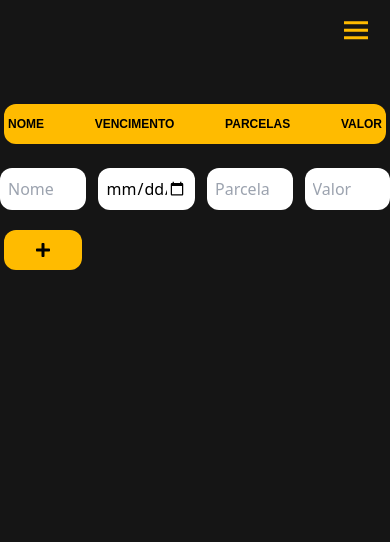
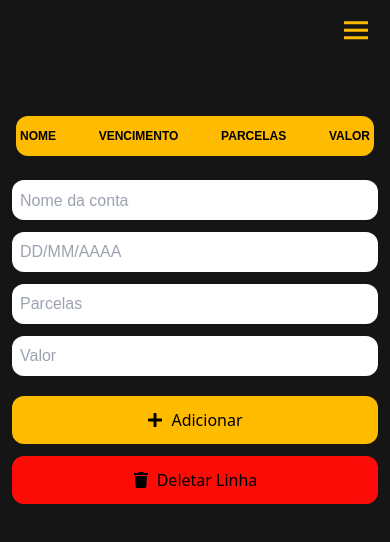
Before and after one commit to KaykyFideliss/healthy-wallet-project, a React (Vite) app: page /MinhasContas in a window 390 px wide. Both pictures are taken after a click on the button "CRIAR TABELA". Shown: the top 542 px of the page. Built offline with nearby package versions, Linux system fonts and the light colour scheme; a web font is replaced by a local one.

Commit message:
Commit para ver no mobile

```diff
--- a/src/pages/MinhasContas.jsx
+++ b/src/pages/MinhasContas.jsx
@@ -1,5 +1,5 @@
 import React, { useState } from "react";
-import { FaPlus } from "react-icons/fa";
+import { FaPlus, FaTrash } from "react-icons/fa";
 
 const MinhasContas = () => {
     const [showTable, setShowTable] = useState(false);
@@ -10,6 +10,8 @@ const MinhasContas = () => {
         parcelas: "",
         valor: ""
     });
+    const [modoDeletar, setModoDeletar] = useState(false);
+    const [contaParaDeletar, setContaParaDeletar] = useState(null);
 
     const handleCreateTable = () => {
         setShowTable(true);
@@ -21,16 +23,33 @@ const MinhasContas = () => {
         setNovaConta({ nome: "", vencimento: "", parcelas: "", valor: "" });
     };
 
-    const handleDelete = (index) => {
-        const novas = contas.filter((_, i) => i !== index);
-        setContas(novas);
+    const ativarModoDeletar = () => {
+        setModoDeletar(true);
+        setContaParaDeletar(null);
+    };
+
+    const handleClickLinha = (index) => {
+        if (modoDeletar) {
+            setContaParaDeletar(index);
+        }
+    };
+
+    const confirmarDelecao = () => {
+        if (contaParaDeletar !== null) {
+            const novasContas = contas.filter((_, i) => i !== contaParaDeletar);
+            setContas(novasContas);
+            cancelarDelecao();
+        }
+    };
+
+    const cancelarDelecao = () => {
+        setModoDeletar(false);
+        setContaParaDeletar(null);
     };
 
     return (
-
-        <div className="  min-h-screen text-white flex flex-col items-center ">
+        <div className="min-h-screen text-white flex flex-col items-center">
             {!showTable ? (
-
                 <div className="flex items-center justify-center min-h-screen">
                     <button
                         onClick={handleCreateTable}
@@ -39,72 +58,163 @@ const MinhasContas = () => {
                         CRIAR TABELA
                     </button>
                 </div>
-
-
-            )
-
-                : (
-                    <div className="w-full max-w-5xl mt-10">
+            ) : (
+                <div className="w-full max-w-5xl lg:max-w-7xl p-3 mt-10">
                     {/* Cabeçalho */}
-                        <div className="bg-primaria gap-1 font-zalando mx-1 text-black font-semibold rounded-xl flex justify-between pl-1 pr-1 py-3">
-                            <span className="  text-xs ">NOME</span>
-                            <span className="  text-xs ">VENCIMENTO</span>
-                            <span className=" text-xs ">PARCELAS</span>
-                            <span className="  text-xs ">VALOR</span>
+                    <div className="bg-primaria font-zalando mx-1 text-black font-semibold rounded-xl flex justify-between md:justify-around pl-1 pr-1 py-3">
+                        <span className="text-xs md:text-lg lg:text-3xl">NOME</span>
+                        <span className="text-xs pl-0 md:text-lg md:pl-14 lg:text-3xl">VENCIMENTO</span>
+                        <span className="text-xs md:text-lg lg:text-3xl">PARCELAS</span>
+                        <span className="text-xs md:text-lg lg:text-3xl">VALOR</span>
                     </div>
 
                     {/* Linhas da tabela */}
                     {contas.map((conta, index) => (
                         <div
                             key={index}
-                                className="bg-primaria font-zalando text-black flex justify-between px-1 py-1 mt-2 rounded-xl mx-1 items-center"
+                            onClick={() => handleClickLinha(index)}
+                            className={`font-zalando text-black flex justify-between lg:gap-4 px-1 md:px-16 lg:px-20 py-1 mt-2 rounded-xl mx-1 items-center cursor-pointer transition-all ${
+                                modoDeletar
+                                    ? contaParaDeletar === index
+                                        ? 'bg-vermelho animate-pulse'
+                                        : 'bg-primaria hover:bg-yellow-200'
+                                    : 'bg-primaria'
+                            }`}
                         >
-                                <span className="text-base ">{conta.nome}</span>
-                                <span className="text-base ">{conta.vencimento}</span>
-                                <span className="text-base ">{conta.parcelas}</span>
-                                <span className="text-base ">{conta.valor}</span>
-
+                            <span className="text-xs w-16 md:w-24 md:text-lg lg:text-2xl break-keep">{conta.nome}</span>
+                            <span className="w-28 text-[12px] md:w-36 md:text-[17px]">{conta.vencimento}</span>
+                            <span className="text-base items-center flex justify-center w-16">{conta.parcelas}</span>
+                            <span className="text-xs flex justify-center w-16 md:text-lg md:pl-6">{conta.valor}</span>
                         </div>
                     ))}
 
                     {/* Inputs para adicionar nova conta */}
-                        <div className="flex gap-3 mt-6">
+                    <div className="flex flex-col md:flex-row gap-3 mt-6">
                         <input
                             type="text"
-                                placeholder="Nome"
+                            placeholder="Nome da conta"
                             value={novaConta.nome}
                             onChange={(e) => setNovaConta({ ...novaConta, nome: e.target.value })}
-                                className="p-2 rounded-xl text-black w-1/4"
+                            className="p-2 rounded-xl text-black w-full md:w-1/4
+                                       placeholder:animate-marquee
+                                       placeholder:whitespace-nowrap
+                                       placeholder:inline-block
+                                       placeholder:font-zalando
+                                       min-w-0"
                         />
+
                         <input
-                                type="date"
+                            type="text"
+                            placeholder="DD/MM/AAAA"
                             value={novaConta.vencimento}
-                                onChange={(e) => setNovaConta({ ...novaConta, vencimento: e.target.value })}
-                                className="p-2 rounded-xl text-black w-1/4"
+                            onChange={(e) => {
+                                let value = e.target.value.replace(/\D/g, '');
+                                if (value.length > 2) {
+                                    value = value.substring(0, 2) + '/' + value.substring(2);
+                                }
+                                if (value.length > 5) {
+                                    value = value.substring(0, 5) + '/' + value.substring(5, 9);
+                                }
+                                if (value.length === 10) {
+                                    const [dia, mes, ano] = value.split('/').map(Number);
+                                    if (dia < 1 || dia > 31 || mes < 1 || mes > 12 || ano < 2025) {
+                                        alert('Data inválida! Verifique dia, mês e ano.');
+                                        return;
+                                    }
+                                    const dataDigitada = new Date(ano, mes - 1, dia);
+                                    const dataAtual = new Date();
+                                    dataAtual.setHours(0, 0, 0, 0);
+                                    const dataValida =
+                                        dataDigitada.getDate() === dia &&
+                                        dataDigitada.getMonth() === mes - 1 &&
+                                        dataDigitada.getFullYear() === ano;
+                                    if (!dataValida) {
+                                        alert('Data inválida! Este dia não existe neste mês.');
+                                        return;
+                                    }
+                                    if (dataDigitada < dataAtual) {
+                                        alert('Não é possível adicionar uma data passada!');
+                                        return;
+                                    }
+                                }
+                                setNovaConta({ ...novaConta, vencimento: value });
+                            }}
+                            className="p-2 rounded-xl text-black w-full md:w-1/4 font-zalando"
+                            maxLength={10}
                         />
+
                         <input
                             type="number"
                             placeholder="Parcelas"
                             value={novaConta.parcelas}
                             onChange={(e) => setNovaConta({ ...novaConta, parcelas: e.target.value })}
-                                className="p-2 rounded-xl text-black w-1/4"
+                            className="p-2 rounded-xl font-zalando text-black w-full md:w-1/4"
                         />
+
                         <input
                             type="number"
                             placeholder="Valor"
                             value={novaConta.valor}
                             onChange={(e) => setNovaConta({ ...novaConta, valor: e.target.value })}
-                                className="p-2 rounded-xl text-black w-1/4"
+                            className="p-2 rounded-xl font-zalando text-black w-full md:w-1/4"
                         />
+                    </div>
 
-
-                        </div>
+                    {/* Botões */}
+                    <div className="flex flex-col md:flex-row gap-3 mt-5">
+                        {/* Botão de adicionar */}
                         <button
                             onClick={handleAddConta}
-                                className="bg-primaria mt-5 ml-1 w-1/5 text-black p-3 rounded-xl flex items-center justify-center hover:bg-yellow-300 transition"
+                            disabled={modoDeletar}
+                            className={`${
+                                modoDeletar ? 'bg-gray-400' : 'bg-primaria hover:bg-yellow-300'
+                            } text-black p-3 rounded-xl flex items-center justify-center transition flex-1`}
                         >
-                                <FaPlus />
+                            <FaPlus className="mr-2" />
+                            Adicionar
                         </button>
+
+                        {/* Botão de deletar */}
+                        {!modoDeletar ? (
+                            <button
+                                onClick={ativarModoDeletar}
+                                className="bg-vermelho text-black p-3 rounded-xl flex items-center justify-center hover:bg-red-500 transition flex-1"
+                            >
+                                <FaTrash className="mr-2" />
+                                Deletar Linha
+                            </button>
+                        ) : (
+                            <div className="flex gap-3 flex-1">
+                                <button
+                                    onClick={confirmarDelecao}
+                                    disabled={contaParaDeletar === null}
+                                    className={`${
+                                        contaParaDeletar === null ? 'bg-gray-400' : 'bg-vermelho hover:bg-red-500'
+                                    } text-black p-3 rounded-xl flex items-center justify-center transition flex-1`}
+                                >
+                                    Confirmar Deleção
+                                </button>
+                                <button
+                                    onClick={cancelarDelecao}
+                                    className="bg-gray-500 text-white p-3 rounded-xl flex items-center justify-center hover:bg-gray-600 transition flex-1"
+                                >
+                                    Cancelar
+                                </button>
+                            </div>
+                        )}
+                    </div>
+
+                    {/* Mensagem de confirmação */}
+                    {modoDeletar && (
+                        <div className="mt-4 p-3 bg-terciaria rounded-xl font-zalando text-center">
+                            <p className="text-white font-zalando">
+                                {contaParaDeletar !== null
+                                    ? `Você tem certeza que quer apagar a conta "${contas[contaParaDeletar]?.nome}"?`
+                                    : "Modo deletar ativado! Clique na linha que deseja apagar."
+                                }
+                            </p>
+                        </div>
+                    )}
                 </div>
             )}
         </div>
--- a/tailwind.config.js
+++ b/tailwind.config.js
@@ -17,7 +17,16 @@ module.exports = {
         "vermelho": "#fb0c06", // nome customizado
 
       },
+       animation: {
+        marquee: 'marquee 10s linear infinite',
+      },
+       keyframes: {
+        marquee: {
+          '0%': { transform: 'translateX(100%)' },
+          '100%': { transform: 'translateX(-100%)' },
+        }
     },
   },
   plugins: [],
-}
+   }
+  }
```
Lines whose indentation alone changed are shown as unchanged.
